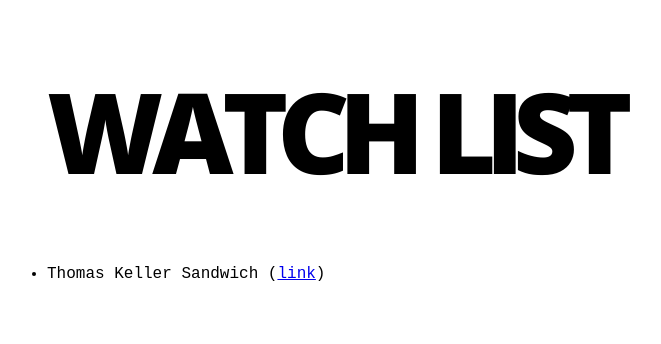
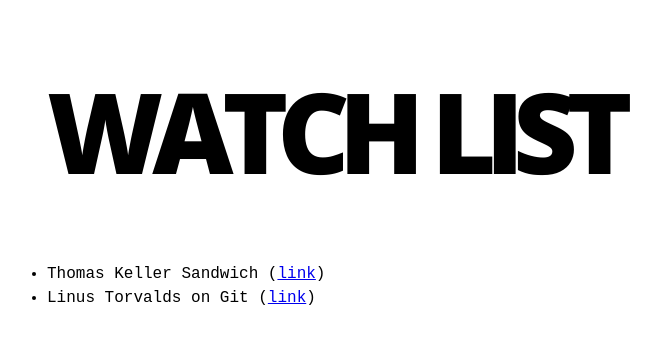
Before and after one commit to thcipriani/links, a plain HTML site: page Watchlist.html in a window 1280 px wide. Shown: the whole page, without its empty margins (243-904 px from the left). Drawn offline with nearby package versions, Linux system fonts and the light colour scheme.

Commit message:
Publish @Wed Jul 22 06:26:18 PDT 2015

```diff
--- a/Watchlist.html
+++ b/Watchlist.html
@@ -17,6 +17,7 @@
     <h1 id="watch-list">Watch List</h1>
     <ul>
     <li>Thomas Keller Sandwich (<a href="https://www.youtube.com/watch?v=QXAJAyLdUXU">link</a>)</li>
+    <li>Linus Torvalds on Git (<a href="https://youtu.be/4XpnKHJAok8">link</a>)</li>
     </ul>
   </main>
 
```
